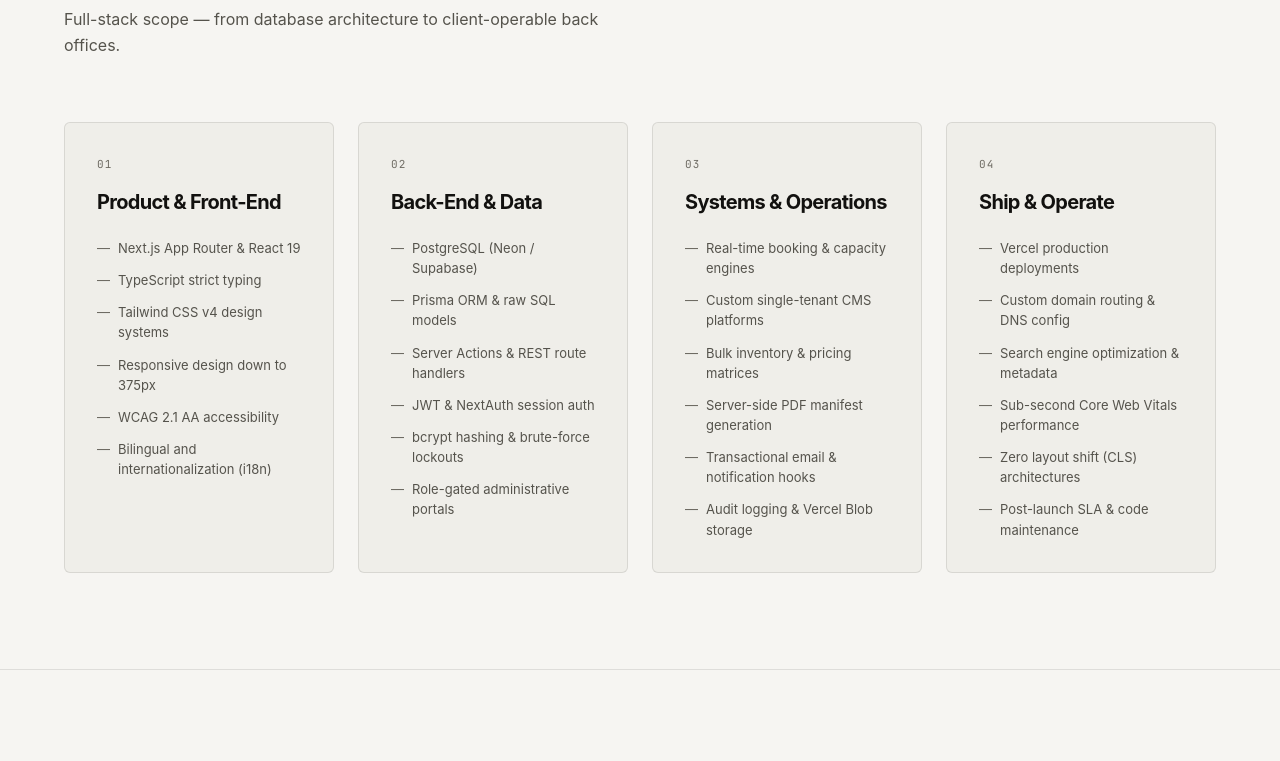
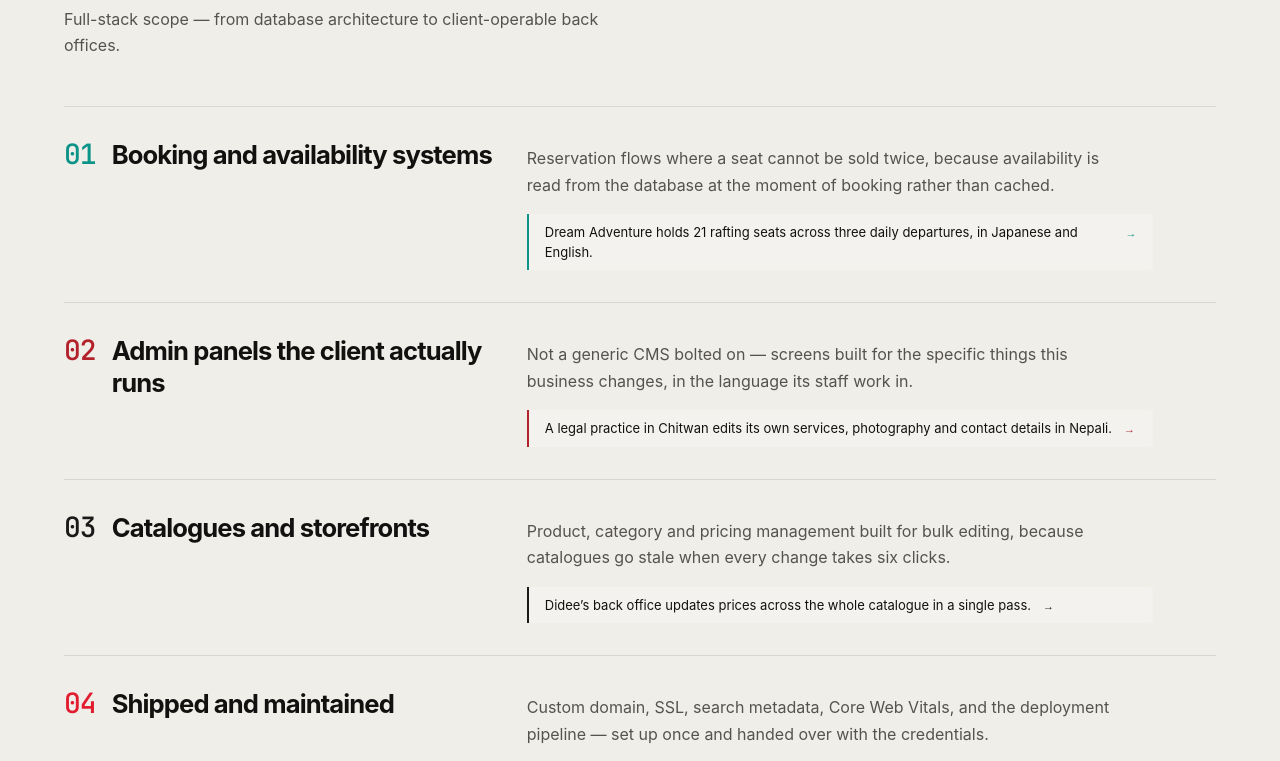
Before and after one commit to zetroxyyy/portfolio, a Next.js app: page / in a window 1280 px wide. Shown: the part 5580-6341 px from the top of the page. Built offline with nearby package versions, Linux system fonts and the light colour scheme; a web font is replaced by a local one.

Commit message:
feat(capabilities): rebuild section as four concrete proof rows linked to case studies

```diff
--- a/src/app/globals.css
+++ b/src/app/globals.css
@@ -1268,6 +1268,8 @@ button {
 .capabilities {
   padding: var(--space-24) var(--page-px);
   border-top: 1px solid var(--hairline);
+  background: var(--paper-2);
+  transition: background-color 0.25s ease;
 }
 
 .capabilities__inner {
@@ -1275,7 +1277,7 @@ button {
   margin: 0 auto;
   display: flex;
   flex-direction: column;
-  gap: var(--space-16);
+  gap: var(--space-12);
 }
 
 .capabilities__header {
@@ -1284,60 +1286,104 @@ button {
   gap: var(--space-2);
 }
 
-.capabilities__grid {
+.capabilities__list {
+  display: flex;
+  flex-direction: column;
+  border-top: 1px solid var(--hairline);
+}
+
+.capability-row {
   display: grid;
-  grid-template-columns: repeat(4, 1fr);
-  gap: var(--space-6);
-}
-
-.capabilities__card {
-  background: var(--paper-2);
-  border: 1px solid var(--hairline);
-  border-radius: var(--radius);
-  padding: var(--space-8);
-  display: flex;
-  flex-direction: column;
+  grid-template-columns: 1fr 1.6fr;
+  gap: var(--space-8);
+  align-items: baseline;
+  padding: var(--space-8) 0;
+  border-bottom: 1px solid var(--hairline);
+  position: relative;
+  transition: border-color 0.2s ease;
+}
+
+.capability-row__left {
+  display: flex;
+  align-items: baseline;
   gap: var(--space-4);
-  transition: border-color 0.2s ease, transform 0.2s ease;
-}
-.capabilities__card:hover {
-  border-color: var(--fog);
-  transform: translateY(-2px);
-}
-
-.capabilities__card-num {
-  font-family: var(--font-mono);
-  font-size: var(--text-xs);
-  color: var(--mist);
-  letter-spacing: var(--tracking-wider);
-}
-
-.capabilities__card-title {
-  font-size: var(--text-lg);
-  color: var(--ink);
-  line-height: 1.2;
-}
-
-.capabilities__card-list {
-  list-style: none;
-  display: flex;
-  flex-direction: column;
+}
+
+.capability-row__num {
+  font-family: var(--font-mono);
+  font-size: clamp(1.25rem, 2.5vw, 1.75rem);
+  font-weight: 500;
+  letter-spacing: var(--tracking-tight);
+  color: var(--row-accent, var(--ink));
+  flex-shrink: 0;
+  line-height: 1;
+}
+
+.capability-row__title {
+  font-family: var(--font-display);
+  font-size: var(--h-sub);
+  font-weight: 700;
+  line-height: 1.25;
+  color: var(--ink);
+  letter-spacing: var(--tracking-tight);
+}
+
+.capability-row__right {
+  display: flex;
+  flex-direction: column;
+  gap: var(--space-4);
+}
+
+.capability-row__desc {
+  font-size: var(--text-base);
+  line-height: 1.65;
+  color: var(--graphite);
+  max-width: 58ch;
+}
+
+.capability-row__proof {
+  display: inline-flex;
+  align-items: flex-start;
   gap: var(--space-3);
-  margin-top: var(--space-2);
-}
-
-.capabilities__item {
+  padding: var(--space-2) var(--space-4);
+  border-left: 2px solid var(--row-accent, var(--fog));
+  background: color-mix(in srgb, var(--paper) 60%, transparent);
+  border-radius: 0 var(--radius-sm) var(--radius-sm) 0;
+  text-decoration: none;
+  transition: background-color 0.2s ease, transform 0.2s ease, border-color 0.2s ease;
+  max-width: 62ch;
+}
+
+.capability-row__proof:hover {
+  background: color-mix(in srgb, var(--paper) 95%, transparent);
+  transform: translateX(3px);
+}
+
+.capability-row__proof-text {
   font-size: var(--text-sm);
   line-height: 1.55;
-  color: var(--graphite);
-  display: flex;
-  align-items: flex-start;
-  gap: var(--space-2);
-}
-.capabilities__item::before {
-  content: '—';
-  color: var(--mist);
+  color: var(--ink);
+}
+
+.capability-row__proof-arrow {
+  font-family: var(--font-mono);
+  font-size: var(--text-xs);
+  color: var(--row-accent, var(--ink));
   flex-shrink: 0;
+  margin-top: 2px;
+  transition: transform 0.2s ease;
+}
+
+.capability-row__proof:hover .capability-row__proof-arrow {
+  transform: translateX(3px);
+}
+
+/* Dark mode override for didee row accent to ensure high contrast */
+:root[data-theme="dark"] .capability-row[data-slug="didee"],
+@media (prefers-color-scheme: dark) {
+  :root:not([data-theme="light"]) .capability-row[data-slug="didee"] {
+    --row-accent: #E5E3DC;
+  }
 }
 
 /* ── PROCESS SECTION ──────────────────────────────────────── */
@@ -1776,14 +1822,19 @@ button {
 /* ── RESPONSIVE MEDIA QUERIES ─────────────────────────────── */
 
 @media (max-width: 1024px) {
-  .capabilities__grid {
-    grid-template-columns: repeat(2, 1fr);
-  }
   .process__steps {
     grid-template-columns: repeat(2, 1fr);
   }
   .case-study__decisions-grid {
     grid-template-columns: 1fr;
+  }
+}
+
+@media (max-width: 820px) {
+  .capability-row {
+    grid-template-columns: 1fr;
+    gap: var(--space-3);
+    padding: var(--space-6) 0;
   }
 }
 
@@ -1818,9 +1869,6 @@ button {
     order: 2;
   }
 
-  .capabilities__grid {
-    grid-template-columns: 1fr;
-  }
   .process__steps {
     grid-template-columns: 1fr;
   }
--- a/src/components/sections/Capabilities.tsx
+++ b/src/components/sections/Capabilities.tsx
@@ -1,56 +1,61 @@
 'use client';
 
+import Link from 'next/link';
 import { motion } from 'framer-motion';
 import { duration, ease } from '@/lib/motionConfig';
+import React, { CSSProperties } from 'react';
 
-const capabilities = [
+interface CapabilityItem {
+  num: string;
+  slug: string;
+  title: string;
+  desc: string;
+  proof: string;
+  link: string;
+  linkLabel: string;
+  accent: string;
+}
+
+const capabilityRows: CapabilityItem[] = [
   {
-    number: '01',
-    title: 'Product & Front-End',
-    items: [
-      'Next.js App Router & React 19',
-      'TypeScript strict typing',
-      'Tailwind CSS v4 design systems',
-      'Responsive design down to 375px',
-      'WCAG 2.1 AA accessibility',
-      'Bilingual and internationalization (i18n)',
-    ],
+    num: '01',
+    slug: 'dream-adventure',
+    title: 'Booking and availability systems',
+    desc: 'Reservation flows where a seat cannot be sold twice, because availability is read from the database at the moment of booking rather than cached.',
+    proof: 'Dream Adventure holds 21 rafting seats across three daily departures, in Japanese and English.',
+    link: '/work/dream-adventure',
+    linkLabel: 'Dream Adventure case study',
+    accent: '#0D9488',
   },
   {
-    number: '02',
-    title: 'Back-End & Data',
-    items: [
-      'PostgreSQL (Neon / Supabase)',
-      'Prisma ORM & raw SQL models',
-      'Server Actions & REST route handlers',
-      'JWT & NextAuth session auth',
-      'bcrypt hashing & brute-force lockouts',
-      'Role-gated administrative portals',
-    ],
+    num: '02',
+    slug: 'nischal-legal',
+    title: 'Admin panels the client actually runs',
+    desc: 'Not a generic CMS bolted on — screens built for the specific things this business changes, in the language its staff work in.',
+    proof: 'A legal practice in Chitwan edits its own services, photography and contact details in Nepali.',
+    link: '/work/nischal-legal',
+    linkLabel: 'Nischal Legal Service case study',
+    accent: '#B3222C',
   },
   {
-    number: '03',
-    title: 'Systems & Operations',
-    items: [
-      'Real-time booking & capacity engines',
-      'Custom single-tenant CMS platforms',
-      'Bulk inventory & pricing matrices',
-      'Server-side PDF manifest generation',
-      'Transactional email & notification hooks',
-      'Audit logging & Vercel Blob storage',
-    ],
+    num: '03',
+    slug: 'didee',
+    title: 'Catalogues and storefronts',
+    desc: 'Product, category and pricing management built for bulk editing, because catalogues go stale when every change takes six clicks.',
+    proof: 'Didee’s back office updates prices across the whole catalogue in a single pass.',
+    link: '/work/didee',
+    linkLabel: 'Didee case study',
+    accent: '#1A1A18',
   },
   {
-    number: '04',
-    title: 'Ship & Operate',
-    items: [
-      'Vercel production deployments',
-      'Custom domain routing & DNS config',
-      'Search engine optimization & metadata',
-      'Sub-second Core Web Vitals performance',
-      'Zero layout shift (CLS) architectures',
-      'Post-launch SLA & code maintenance',
-    ],
+    num: '04',
+    slug: 'all-shipped',
+    title: 'Shipped and maintained',
+    desc: 'Custom domain, SSL, search metadata, Core Web Vitals, and the deployment pipeline — set up once and handed over with the credentials.',
+    proof: 'Six products live on their own domains, including three client-owned.',
+    link: '/#work',
+    linkLabel: 'View shipped projects',
+    accent: '#E11D2F',
   },
 ];
 
@@ -70,25 +75,40 @@ export function Capabilities() {
           </p>
         </header>
 
-        <div className="capabilities__grid">
-          {capabilities.map((group, i) => (
+        <div className="capabilities__list" role="list">
+          {capabilityRows.map((item, i) => (
             <motion.div
-              key={group.title}
-              className="capabilities__card"
-              initial={{ opacity: 0, y: 24 }}
+              key={item.num}
+              className="capability-row"
+              data-slug={item.slug}
+              style={{ '--row-accent': item.accent } as CSSProperties}
+              role="listitem"
+              initial={{ opacity: 0, y: 20 }}
               whileInView={{ opacity: 1, y: 0 }}
               viewport={{ once: true, margin: '-60px' }}
               transition={{ duration: duration.slow, ease, delay: i * 0.08 }}
             >
-              <span className="capabilities__card-num">{group.number}</span>
-              <h3 className="capabilities__card-title">{group.title}</h3>
-              <ul className="capabilities__card-list" role="list">
-                {group.items.map((item) => (
-                  <li key={item} className="capabilities__item">
-                    <span>{item}</span>
-                  </li>
-                ))}
-              </ul>
+              <div className="capability-row__left">
+                <span className="capability-row__num" aria-hidden="true">
+                  {item.num}
+                </span>
+                <h3 className="capability-row__title">{item.title}</h3>
+              </div>
+              <div className="capability-row__right">
+                <p className="capability-row__desc">{item.desc}</p>
+                <Link
+                  href={item.link}
+                  className="capability-row__proof"
+                  aria-label={`${item.proof} (${item.linkLabel})`}
+                >
+                  <span className="capability-row__proof-text">
+                    {item.proof}
+                  </span>
+                  <span className="capability-row__proof-arrow" aria-hidden="true">
+                    →
+                  </span>
+                </Link>
+              </div>
             </motion.div>
           ))}
         </div>
```
